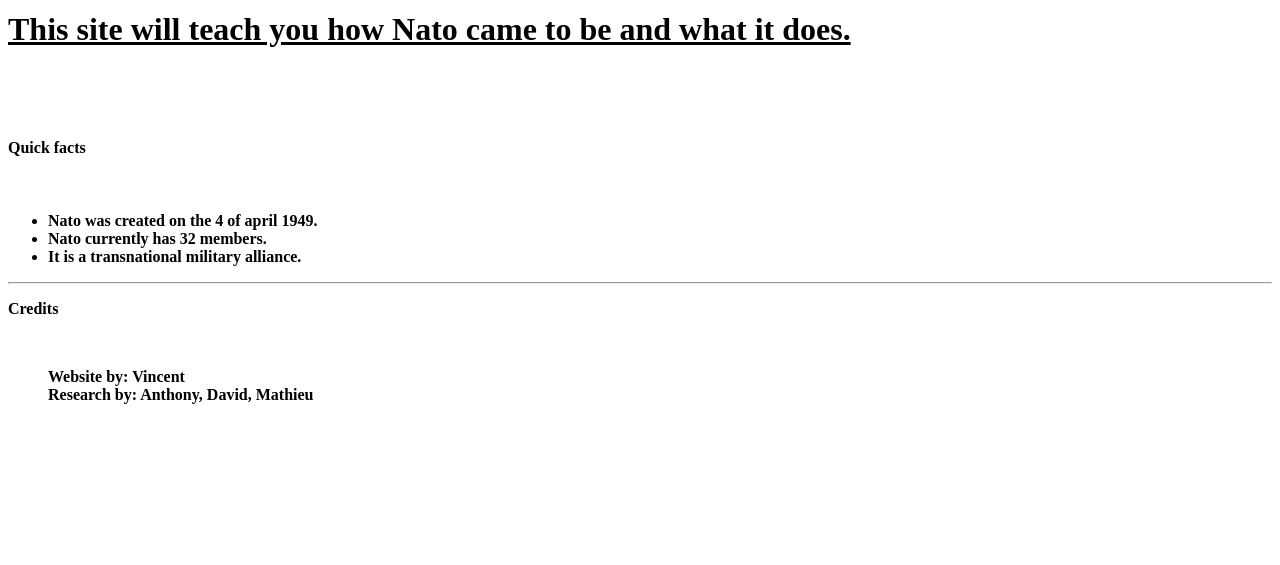
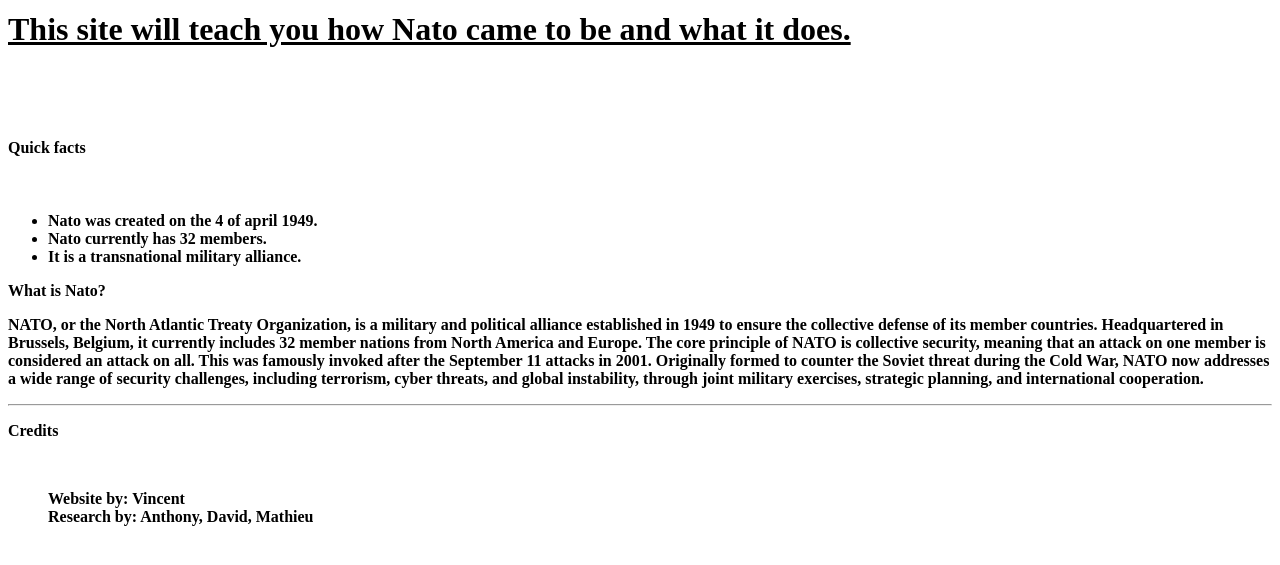
Before and after one commit to RalCallerofStorms/Nato-project, a plain HTML site: page index.html in a window 1280 px wide. Shown: the part 79-644 px from the top of the page. Drawn offline with Linux system fonts and the light colour scheme.

Commit message:
Update index.html

```diff
--- a/index.html
+++ b/index.html
@@ -16,7 +16,11 @@
         <li>Nato currently has 32 members.</li>
         <li>It is a transnational military alliance.</li>
     </ul>
-    <p style="text-indent: 30 px;"></p>
+    <p style="text-indent: 30 px;">What is Nato?</p>
+    <p>NATO, or the North Atlantic Treaty Organization, is a military and political alliance established in 1949 to ensure the collective defense of its member countries.
+        Headquartered in Brussels, Belgium, it currently includes 32 member nations from North America and Europe. The core principle of NATO is collective security, meaning that an attack on one member is considered an attack on all.
+        This was famously invoked after the September 11 attacks in 2001. Originally formed to counter the Soviet threat during the Cold War, NATO now addresses a wide range of security challenges, including terrorism, cyber threats, and global instability, through joint military exercises, strategic planning, and international cooperation.
+</p>
 
 <hr>
     <p>Credits</p>
```
